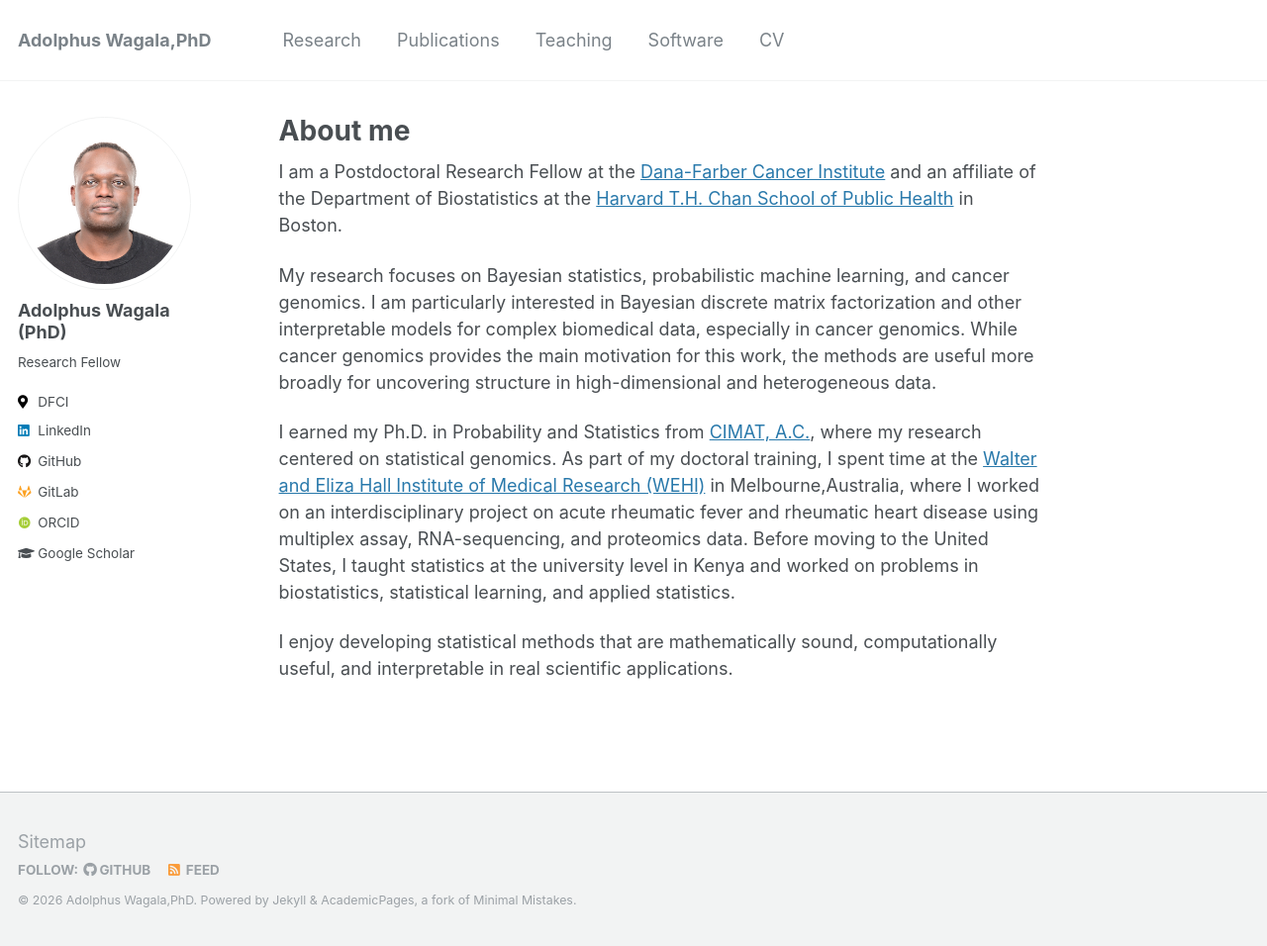
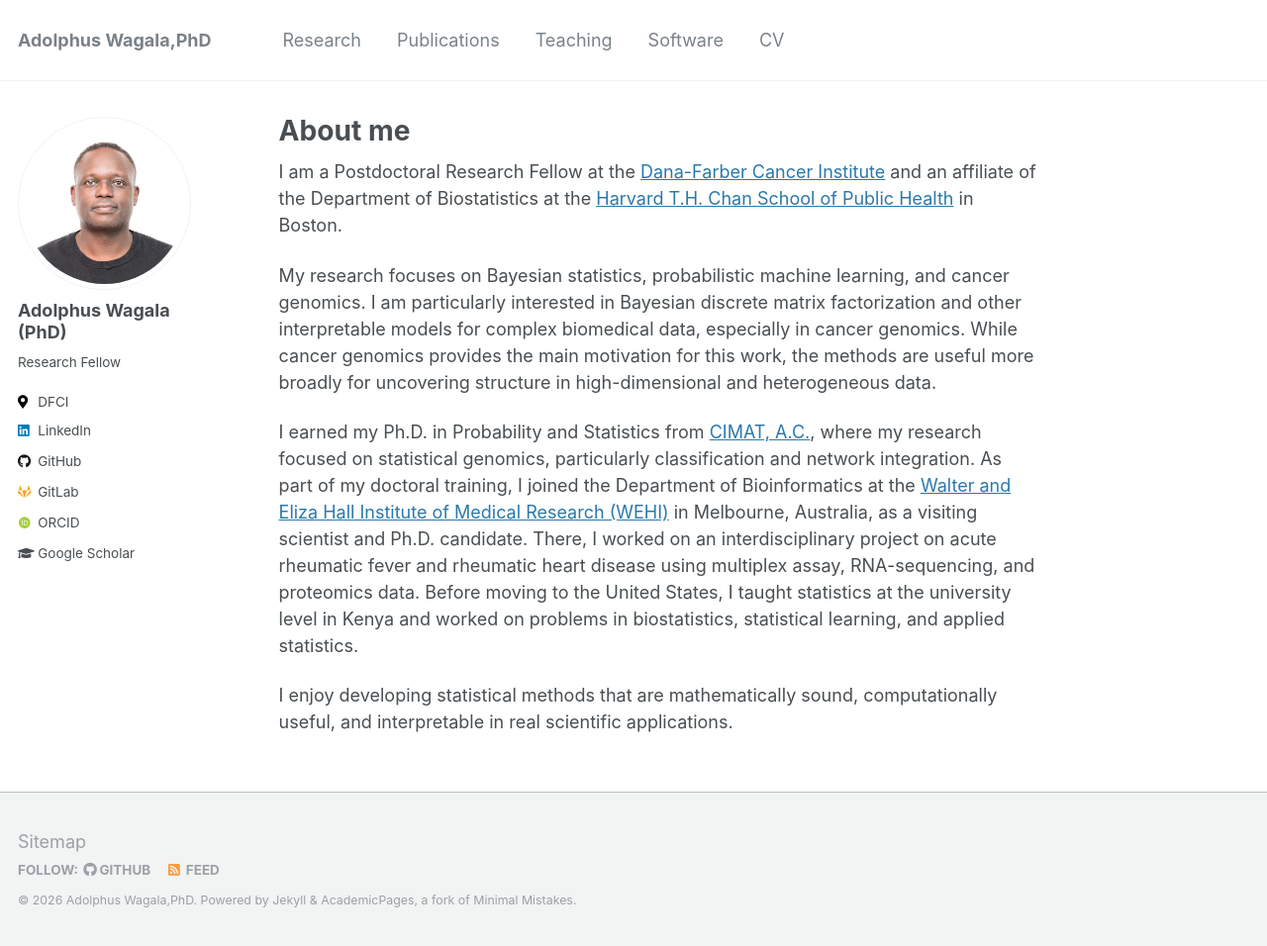
Before and after one commit to wagala/wagala.github.io, a Jekyll site: the page built from _pages/about.md, in a window 1280 px wide and 956 px high. Shown: the whole window at 99% size. Built offline with Jekyll 4.4.1, drawn with Linux system fonts in a browser that asks for light colours; some web fonts are replaced.

Commit message:
summarized my about.md

```diff
--- a/_pages/about.md
+++ b/_pages/about.md
@@ -12,6 +12,6 @@ I am a Postdoctoral Research Fellow at the [Dana-Farber Cancer Institute](https:
 
 My research focuses on Bayesian statistics, probabilistic machine learning, and cancer genomics. I am particularly interested in Bayesian discrete matrix factorization and other interpretable models for complex biomedical data, especially in cancer genomics. While cancer genomics provides the main motivation for this work, the methods are useful more broadly for uncovering structure in high-dimensional and heterogeneous data.
 
-I earned my Ph.D. in Probability and Statistics from [CIMAT, A.C.](https://www.cimat.mx/), where my research centered on statistical genomics. As part of my doctoral training, I spent time at the [Walter and Eliza Hall Institute of Medical Research (WEHI)](https://www.wehi.edu.au/) in Melbourne,Australia, where I worked on an interdisciplinary project on acute rheumatic fever and rheumatic heart disease using multiplex assay, RNA-sequencing, and proteomics data. Before moving to the United States, I taught statistics at the university level in Kenya and worked on problems in biostatistics, statistical learning, and applied statistics.
+I earned my Ph.D. in Probability and Statistics from [CIMAT, A.C.](https://www.cimat.mx/), where my research focused on statistical genomics, particularly classification and network integration. As part of my doctoral training, I joined the Department of Bioinformatics at the [Walter and Eliza Hall Institute of Medical Research (WEHI)](https://www.wehi.edu.au/) in Melbourne, Australia, as a visiting scientist and Ph.D. candidate. There, I worked on an interdisciplinary project on acute rheumatic fever and rheumatic heart disease using multiplex assay, RNA-sequencing, and proteomics data. Before moving to the United States, I taught statistics at the university level in Kenya and worked on problems in biostatistics, statistical learning, and applied statistics.
 
 I enjoy developing statistical methods that are mathematically sound, computationally useful, and interpretable in real scientific applications.
```
